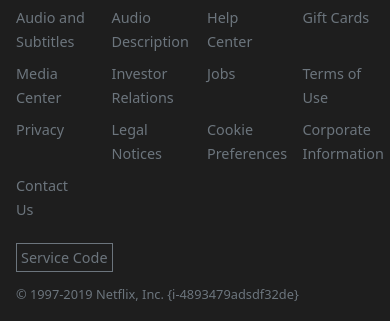
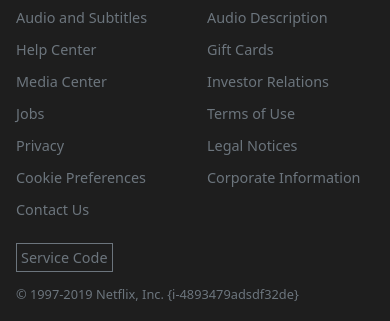
Before and after one commit to Bosko150/U2-W2-D4, a plain HTML site: page index.html in a window 390 px wide. Shown: the part 1289-1610 px from the top of the page. Drawn offline with nearby package versions, Linux system fonts and the light colour scheme; files that its build step writes are made by us from their sources.

Commit message:
small change

```diff
--- a/index.html
+++ b/index.html
@@ -647,91 +647,91 @@
             <i class="bi bi-youtube pe-3"></i>
           </div>
           <div class="row gy-2 pb-4">
-            <div class="col-3">
+            <div class="col-6 col-sm-3">
               <a
                 class="text-decoration-none text-secondary footer-font"
                 href="#"
                 >Audio and Subtitles</a
               >
             </div>
-            <div class="col-3">
+            <div class="col-6 col-sm-3">
               <a
                 class="text-decoration-none text-secondary footer-font"
                 href="#"
                 >Audio Description</a
               >
             </div>
-            <div class="col-3">
+            <div class="col-6 col-sm-3">
               <a
                 class="text-decoration-none text-secondary footer-font"
                 href="#"
                 >Help Center</a
               >
             </div>
-            <div class="col-3">
+            <div class="col-6 col-sm-3">
               <a
                 class="text-decoration-none text-secondary footer-font"
                 href="#"
                 >Gift Cards</a
               >
             </div>
-            <div class="col-3">
+            <div class="col-6 col-sm-3">
               <a
                 class="text-decoration-none text-secondary footer-font"
                 href="#"
                 >Media Center</a
               >
             </div>
-            <div class="col-3">
+            <div class="col-6 col-sm-3">
               <a
                 class="text-decoration-none text-secondary footer-font"
                 href="#"
                 >Investor Relations</a
               >
             </div>
-            <div class="col-3">
+            <div class="col-6 col-sm-3">
               <a
                 class="text-decoration-none text-secondary footer-font"
                 href="#"
                 >Jobs</a
               >
             </div>
-            <div class="col-3">
+            <div class="col-6 col-sm-3">
               <a
                 class="text-decoration-none text-secondary footer-font"
                 href="#"
                 >Terms of Use</a
               >
             </div>
-            <div class="col-3">
+            <div class="col-6 col-sm-3">
               <a
                 class="text-decoration-none text-secondary footer-font"
                 href="#"
                 >Privacy</a
               >
             </div>
-            <div class="col-3">
+            <div class="col-6 col-sm-3">
               <a
                 class="text-decoration-none text-secondary footer-font"
                 href="#"
                 >Legal Notices</a
               >
             </div>
-            <div class="col-3">
+            <div class="col-6 col-sm-3">
               <a
                 class="text-decoration-none text-secondary footer-font"
                 href="#"
                 >Cookie Preferences</a
               >
             </div>
-            <div class="col-3">
+            <div class="col-6 col-sm-3">
               <a
                 class="text-decoration-none text-secondary footer-font"
                 href="#"
                 >Corporate Information</a
               >
             </div>
-            <div class="col-3">
+            <div class="col-6 col-sm-3">
               <a
                 class="text-decoration-none text-secondary footer-font"
                 href="#"
```
